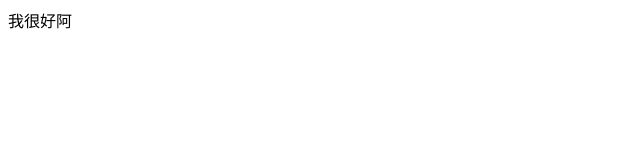
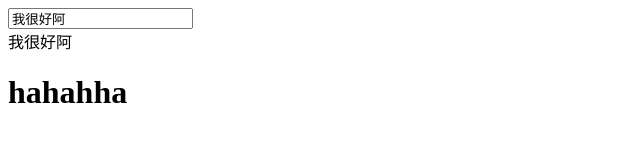
Before and after one commit to Zzuizuo/deepScript, a plain HTML site: page index.html in a window 1280 px wide. Shown: the whole page, without its empty margins (0-640 px from the left). Drawn offline with Linux system fonts and the light colour scheme.

Commit message:
finish mvvm demo

```diff
--- a/index.html
+++ b/index.html
@@ -9,16 +9,22 @@
 </head>
 
 <body>
-    <!-- <input type="text" id="input"> -->
-    <div>{{name}}</div>
+    <div id="app">
+        <input type="text" v-model="name" id="input">
+
+        <div>{{name}}</div>
+        <h1>{{title}}</h1>
+    </div>
     <script src="./mvvm.js"></script>
 </body>
 <script>
-    let ele = document.querySelector('div')
     let vue = new Mvvm({
-        name: 'must be success!!!',
-        oo: 'we'
-    }, ele, 'name')
+        el: '#app',
+        data: {
+            name: 'must be success!!!',
+            title: 'we'
+        }
+    })
 
     vue.init()
 
@@ -26,6 +32,11 @@
         console.log('change');
         vue.name = '我很好阿'
     }, 2000)
+
+    window.setTimeout(() => {
+        console.log('change');
+        vue.title = 'hahahha'
+    }, 2500)
 </script>
 
 </html>
--- a/mvvm.js
+++ b/mvvm.js
@@ -39,31 +39,128 @@ class Watcher { //观察者
         Dep.target = this
         let value = this.vm[this.exp]
         Dep.target = null
-        return
+        return value
     }
 }
 
+
 //compile
+class Compile {
+    constructor(el, vm) {
+        this.el = el
+        this.vm = vm
+        this.app = document.querySelector(el)
+        this.frament = null
+    }
+    init() {
+        this.frament = this.nodeToFragment()
+        this.compileElement(this.frament)
+        this.app.appendChild(this.frament)
+    }
+    nodeToFragment() {
+        let frament = document.createDocumentFragment()
+        let child = this.app.firstChild
+        while (child) {
+            frament.appendChild(child)
+            child = this.app.firstChild
+        }
+        return frament
+    }
+    compileElement(el) {
+        let self = this
+        let childNodes = el.childNodes;
+        [...childNodes].forEach(node => {
+            let reg = /\{\{(.*)\}\}/
+            let text = node.textContent
+            console.log(node);
+
+            if (self.isElementNode(node)) {
+                self.compileAttr(node)
+            }
+
+            if (self.isTextNode(node) && reg.test(text)) { //判断指令
+                self.compileText(node, reg.exec(text)[1])
+            }
+            if (node.childNodes && node.childNodes.length) { //继续递归子节点
+                self.compileElement(node)
+            }
+        })
+    }
+    compileAttr(node) {
+        let self = this
+        console.log(node);
+
+        let attrs = node.attributes;
+        [...attrs].forEach(attr => {
+            let name = attr.name
+            if (self.isDirect(name)) {
+                let val = attr.value
+                if (name === 'v-model') {
+                    self.compileModel(node, val)
+                }
+            }
+        });
+    }
+    compileModel(node, val) {
+        let dataVal = this.vm[val]
+        this.updataModel(node, dataVal)
+
+        new Watcher(this.vm, val, (value) => { //添加到订阅者里面
+            this.updataModel(node, value);
+        });
+
+        node.addEventListener('input', (e) => {
+            let newVal = e.target.value
+            if (dataVal == newVal) {
+                return
+            }
+            this.vm[val] = newVal
+        })
+    }
+
+    compileText(node, exp) {
+        let self = this
+        let initText = this.vm[exp]
+        node.textContent = initText
+        this.updataText(node, initText) //初始化到视图
+        new Watcher(this.vm, exp, (val) => { //生成订阅器
+            self.updataText(node, val)
+        })
+    }
+    isDirect(name) {
+        return name.indexOf('v-') !== -1
+    }
+    updataModel(node, val) {
+        node.value = typeof val == 'undefined' ? '' : val
+    }
+    updataText(node, val) {
+        node.textContent = typeof val == 'undefined' ? '' : val
+    }
+    isElementNode(node) {
+        return node.nodeType === 1
+    }
+    isTextNode(node) {
+        return node.nodeType === 3
+    }
+}
+
+
 class Mvvm {
-    constructor(data, el, exp) {
-        this.data = data
-        this.el = el
-        this.exp = exp
+    constructor(option) {
+        this.data = option.data
+        this.el = option.el
     }
     init() {
         let _self = this
         Object.keys(this.data).forEach(function(key) {
             _self.proxyKeys(key); // 绑定代理属性
         })
-        observe(_self.data)
-
-        _self.el.innerHTML = _self.data[_self.exp]
-        new Watcher(this.data, _self.exp, val => {
-            _self.el.innerHTML = val
-        })
-        return _self
+        observe(this.data)
+        let compile = new Compile(this.el, this.data)
+        compile.init()
+        return this
     }
-    proxyKeys(key) {
+    proxyKeys(key) { //代理
         var self = this;
         Object.defineProperty(this, key, {
             enumerable: false,
@@ -77,6 +174,7 @@ class Mvvm {
         });
     }
 }
+
 
 function defineReactive(obj, key, val) {
     observe(val) //递归对象
```
